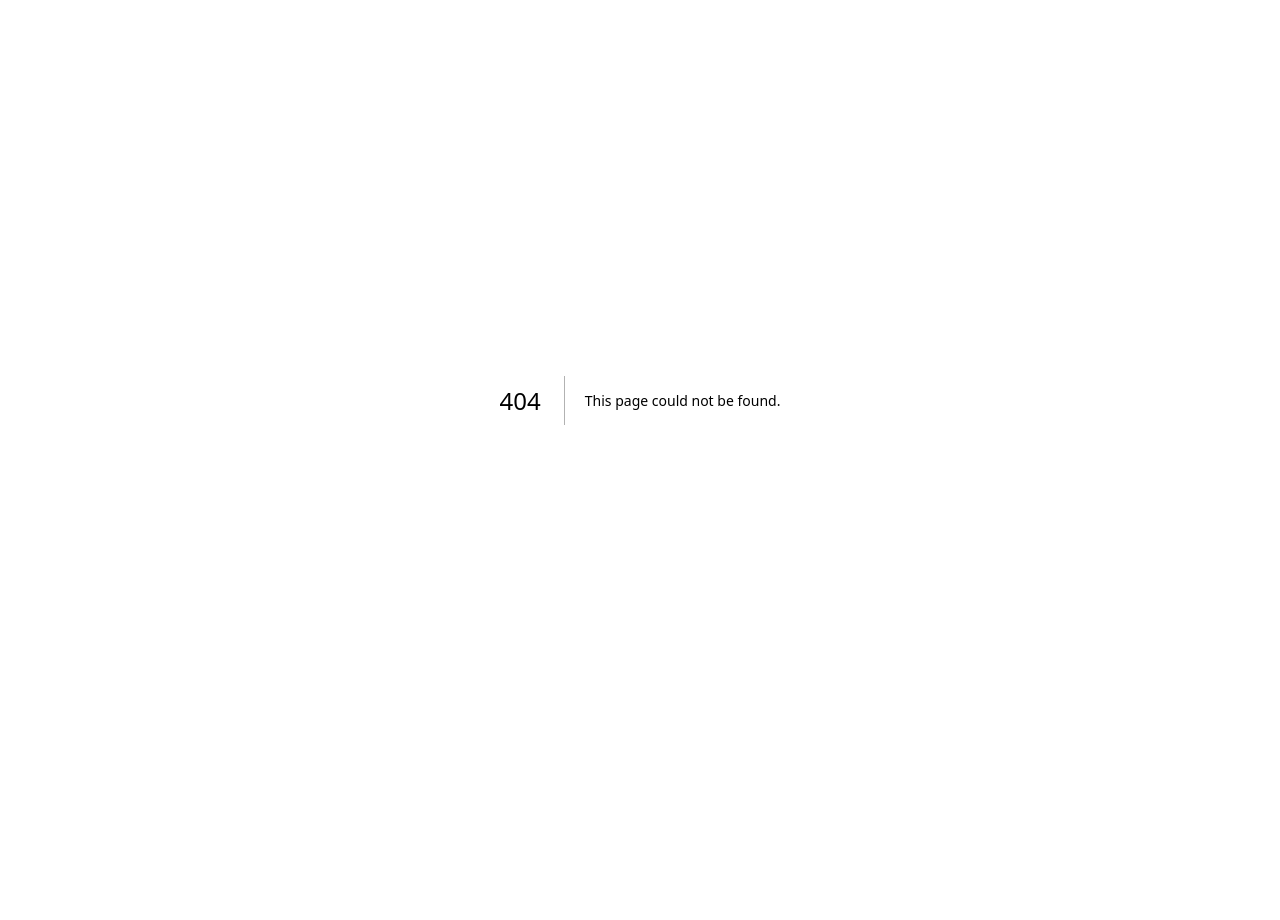
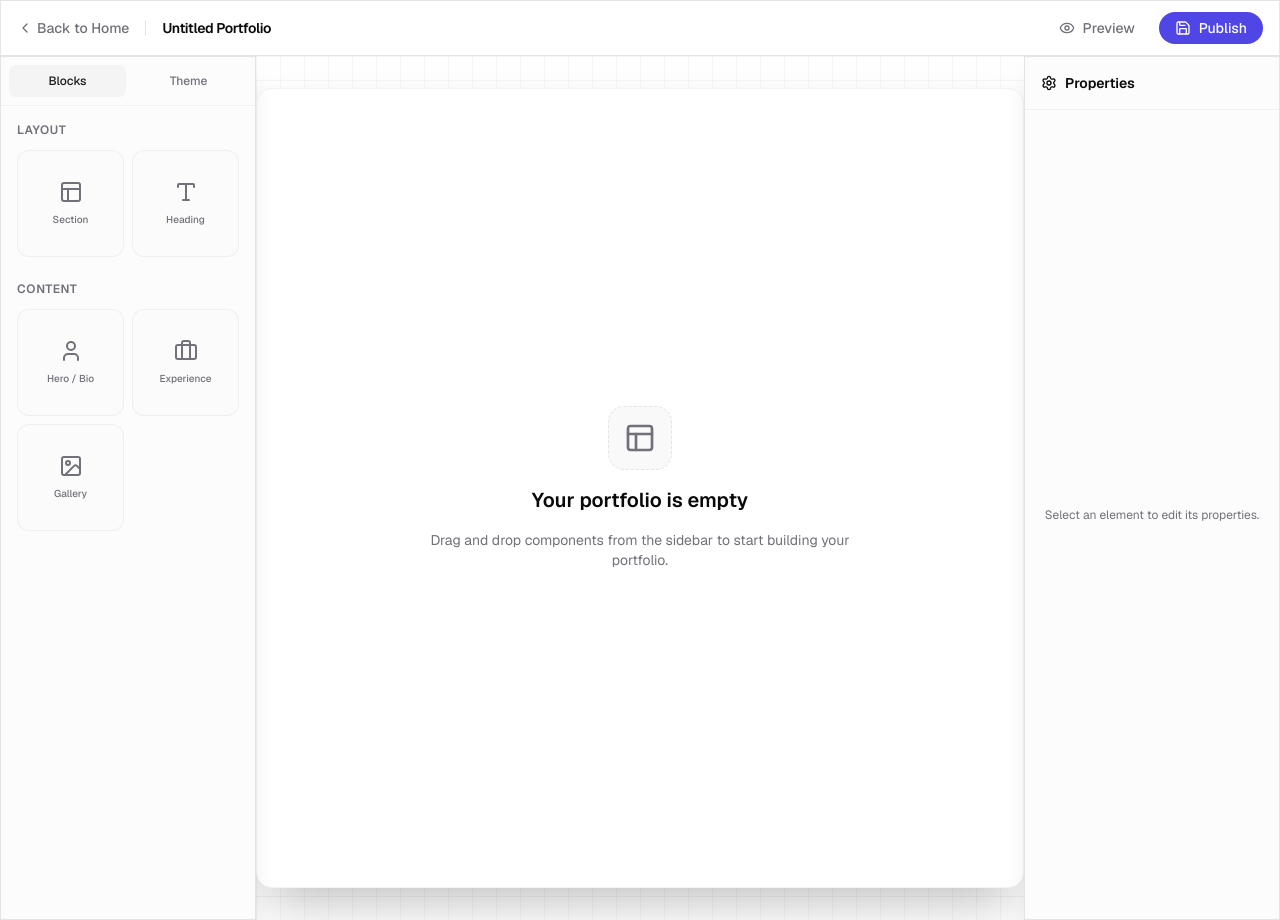
Before and after one commit to RangeshPandianPT/GenFolio, a Next.js app: page /builder in a window 1280 px wide. Before the commit this address had no page. Before the commit the page ends 800 px from the top, so only its background shows below. Built offline with nearby package versions, Linux system fonts and the light colour scheme.

Commit message:
feat: scaffold drag and drop builder interface

```diff
--- /dev/null
+++ b/src/app/builder/page.tsx
@@ -0,0 +1,135 @@
+"use client";
+
+import { useState } from "react";
+import { Layout, Type, Image as ImageIcon, Briefcase, User, Settings, Save, Eye, ChevronLeft } from "lucide-react";
+import Link from "next/link";
+
+export default function Builder() {
+  const [activeTab, setActiveTab] = useState("blocks");
+
+  return (
+    <div className="min-h-screen bg-background flex flex-col overflow-hidden">
+      {/* Top Navbar */}
+      <header className="h-14 border-b border-border glass flex items-center justify-between px-4 z-10 shrink-0">
+        <div className="flex items-center gap-4">
+          <Link href="/" className="text-muted-foreground hover:text-foreground transition-colors flex items-center gap-1">
+            <ChevronLeft className="w-4 h-4" />
+            <span className="text-sm font-medium">Back to Home</span>
+          </Link>
+          <div className="h-4 w-px bg-border"></div>
+          <span className="text-sm font-semibold tracking-tight">Untitled Portfolio</span>
+        </div>
+        <div className="flex items-center gap-3">
+          <button className="flex items-center gap-2 px-3 py-1.5 text-sm font-medium text-muted-foreground hover:text-foreground transition-colors">
+            <Eye className="w-4 h-4" />
+            Preview
+          </button>
+          <button className="flex items-center gap-2 px-4 py-1.5 text-sm font-medium bg-primary text-primary-foreground rounded-full hover:bg-primary/90 transition-colors">
+            <Save className="w-4 h-4" />
+            Publish
+          </button>
+        </div>
+      </header>
+
+      <div className="flex flex-1 overflow-hidden">
+        {/* Left Sidebar - Tools & Elements */}
+        <aside className="w-64 border-r border-border glass-panel flex flex-col z-10 shrink-0">
+          <div className="flex p-2 border-b border-border/50 gap-1">
+            <button
+              onClick={() => setActiveTab("blocks")}
+              className={`flex-1 text-xs font-medium py-2 rounded-md transition-colors ${activeTab === "blocks" ? "bg-secondary text-secondary-foreground" : "text-muted-foreground hover:bg-secondary/50"}`}
+            >
+              Blocks
+            </button>
+            <button
+              onClick={() => setActiveTab("theme")}
+              className={`flex-1 text-xs font-medium py-2 rounded-md transition-colors ${activeTab === "theme" ? "bg-secondary text-secondary-foreground" : "text-muted-foreground hover:bg-secondary/50"}`}
+            >
+              Theme
+            </button>
+          </div>
+
+          <div className="flex-1 overflow-y-auto p-4 space-y-6">
+            {activeTab === "blocks" ? (
+              <>
+                <div className="space-y-3">
+                  <h3 className="text-xs font-semibold text-muted-foreground uppercase tracking-wider">Layout</h3>
+                  <div className="grid grid-cols-2 gap-2">
+                    <div className="aspect-square rounded-xl border border-border/50 bg-secondary/20 flex flex-col items-center justify-center gap-2 cursor-grab hover:border-primary/50 transition-colors">
+                      <Layout className="w-6 h-6 text-muted-foreground" />
+                      <span className="text-[10px] font-medium text-muted-foreground">Section</span>
+                    </div>
+                    <div className="aspect-square rounded-xl border border-border/50 bg-secondary/20 flex flex-col items-center justify-center gap-2 cursor-grab hover:border-primary/50 transition-colors">
+                      <Type className="w-6 h-6 text-muted-foreground" />
+                      <span className="text-[10px] font-medium text-muted-foreground">Heading</span>
+                    </div>
+                  </div>
+                </div>
+
+                <div className="space-y-3">
+                  <h3 className="text-xs font-semibold text-muted-foreground uppercase tracking-wider">Content</h3>
+                  <div className="grid grid-cols-2 gap-2">
+                    <div className="aspect-square rounded-xl border border-border/50 bg-secondary/20 flex flex-col items-center justify-center gap-2 cursor-grab hover:border-primary/50 transition-colors">
+                      <User className="w-6 h-6 text-muted-foreground" />
+                      <span className="text-[10px] font-medium text-muted-foreground">Hero / Bio</span>
+                    </div>
+                    <div className="aspect-square rounded-xl border border-border/50 bg-secondary/20 flex flex-col items-center justify-center gap-2 cursor-grab hover:border-primary/50 transition-colors">
+                      <Briefcase className="w-6 h-6 text-muted-foreground" />
+                      <span className="text-[10px] font-medium text-muted-foreground">Experience</span>
+                    </div>
+                    <div className="aspect-square rounded-xl border border-border/50 bg-secondary/20 flex flex-col items-center justify-center gap-2 cursor-grab hover:border-primary/50 transition-colors">
+                      <ImageIcon className="w-6 h-6 text-muted-foreground" />
+                      <span className="text-[10px] font-medium text-muted-foreground">Gallery</span>
+                    </div>
+                  </div>
+                </div>
+              </>
+            ) : (
+              <div className="space-y-6">
+                <div className="space-y-3">
+                  <h3 className="text-xs font-semibold text-muted-foreground uppercase tracking-wider">Colors</h3>
+                  <div className="grid grid-cols-5 gap-2">
+                    <div className="w-8 h-8 rounded-full bg-blue-500 cursor-pointer ring-2 ring-border ring-offset-2 ring-offset-background"></div>
+                    <div className="w-8 h-8 rounded-full bg-indigo-500 cursor-pointer"></div>
+                    <div className="w-8 h-8 rounded-full bg-emerald-500 cursor-pointer"></div>
+                    <div className="w-8 h-8 rounded-full bg-rose-500 cursor-pointer"></div>
+                    <div className="w-8 h-8 rounded-full bg-amber-500 cursor-pointer"></div>
+                  </div>
+                </div>
+              </div>
+            )}
+          </div>
+        </aside>
+
+        {/* Main Canvas Area */}
+        <main className="flex-1 bg-secondary/10 relative overflow-y-auto">
+          {/* Canvas Background Pattern */}
+          <div className="absolute inset-0 bg-[linear-gradient(to_right,#80808012_1px,transparent_1px),linear-gradient(to_bottom,#80808012_1px,transparent_1px)] bg-[size:24px_24px] pointer-events-none"></div>
+
+          <div className="relative min-h-[800px] max-w-5xl mx-auto my-8 bg-background border border-border/40 shadow-2xl rounded-2xl p-8 flex flex-col items-center justify-center">
+            <div className="w-full max-w-md text-center space-y-4">
+              <div className="w-16 h-16 mx-auto rounded-2xl bg-secondary/50 border border-border border-dashed flex items-center justify-center">
+                <Layout className="w-8 h-8 text-muted-foreground" />
+              </div>
+              <h2 className="text-xl font-semibold">Your portfolio is empty</h2>
+              <p className="text-sm text-muted-foreground">Drag and drop components from the sidebar to start building your portfolio.</p>
+            </div>
+          </div>
+        </main>
+
+        {/* Right Sidebar - Properties */}
+        <aside className="w-64 border-l border-border glass-panel flex flex-col z-10 shrink-0">
+          <div className="p-4 border-b border-border/50">
+            <h2 className="text-sm font-semibold flex items-center gap-2">
+              <Settings className="w-4 h-4" />
+              Properties
+            </h2>
+          </div>
+          <div className="flex-1 p-4 flex flex-col items-center justify-center text-center">
+            <p className="text-xs text-muted-foreground">Select an element to edit its properties.</p>
+          </div>
+        </aside>
+      </div>
+    </div>
+  );
+}
```
